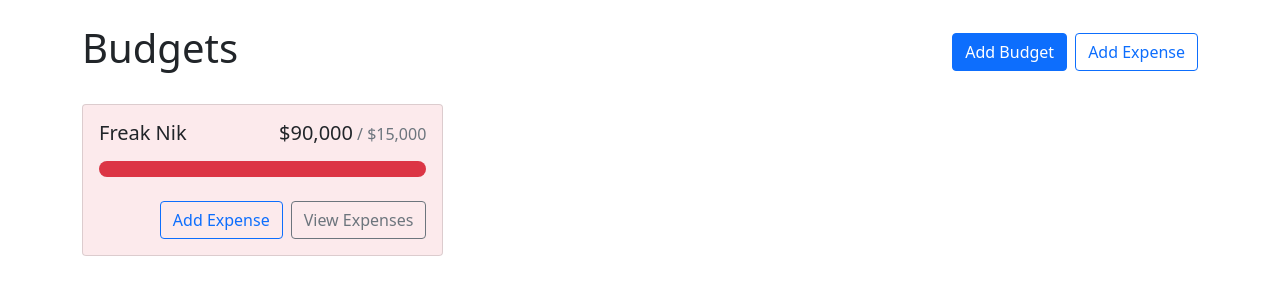
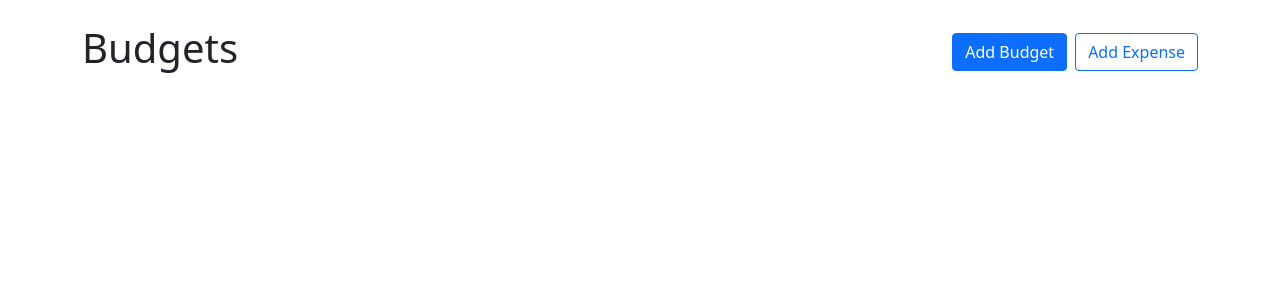
Before and after one commit to coredelle/budget, a React (Create React App) app: page / in a window 1280 px wide. Shown: the top 300 px of the page. Built offline with nearby package versions, Linux system fonts and the light colour scheme.

Commit message:
show all budget cards in the array and properly calculate the amount

```diff
--- a/src/App.js
+++ b/src/App.js
@@ -3,9 +3,12 @@ import { Button, Stack } from "react-bootstrap";
 import BudgetCard from "./components/BudgetCard";
 import AddBudgetModal from "./components/AddBudgetModal";
 import { useState } from "react";
+import { useBudgets } from "./contexts/BudgetsContexts";
 
 function App() {
   const [showAddBudgetModal, setShowAddBudgetModal] = useState(false);
+  const { budgets, getBudgetExpenses } = useBudgets();
+
   return (
     <>
         {/*my gives mergin at top and bottom of page*/}
@@ -24,7 +27,17 @@ function App() {
               gap: '1rem',
               alignItems: 'flex-start'
           }}>
-          <BudgetCard name={'Freak Nik'} amount={90000} max={15000}/>
+          {budgets.map(budget => {
+              const amount = getBudgetExpenses(budget.id).reduce((total, expense) => total + expense.amount, 0);
+              return (
+                  <BudgetCard
+                      key={budget.id}
+                      name={budget.name}
+                      amount={amount}
+                      max={budget.max}
+                  />
+              )
+          })}
           </div>
         </Container>
         <AddBudgetModal show={showAddBudgetModal} handleClose={() => {setShowAddBudgetModal(false)}}/>
```
